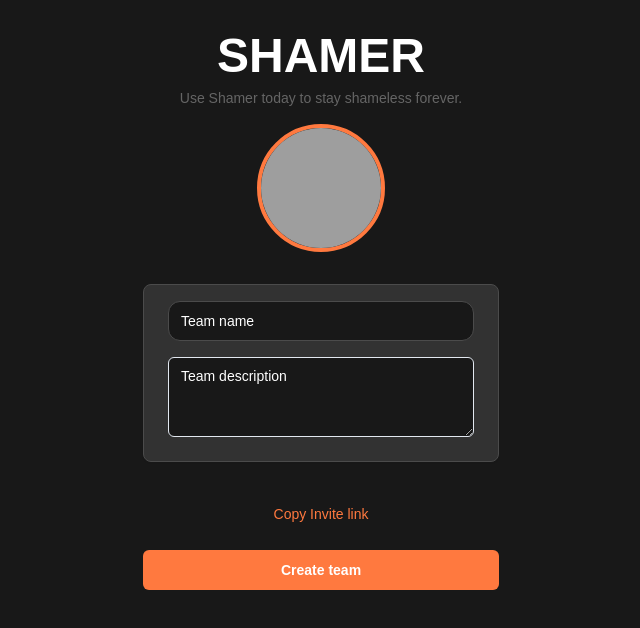
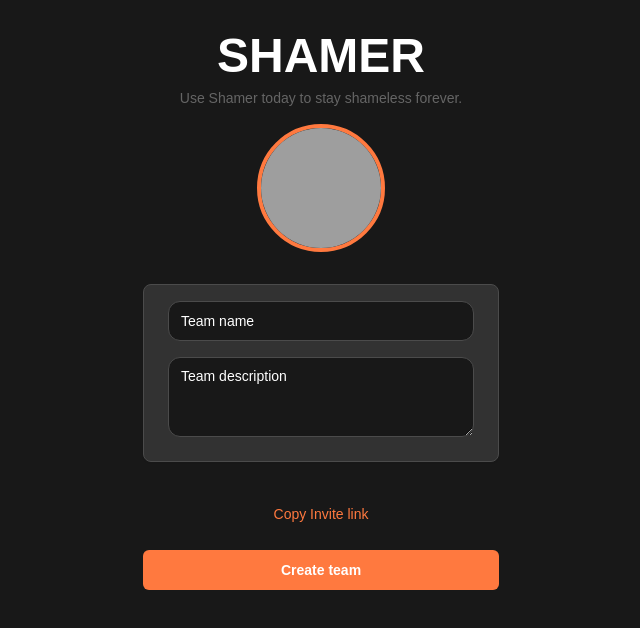
Before and after one commit to Dm-code-prog/shamer-app, a Next.js app: page /team/create in a window 1280 px wide. Shown: the top 628 px of the page, without its empty margins (319-959 px from the left). Built offline with nearby package versions, Linux system fonts and the light colour scheme; grey boxes are pictures that could not be loaded.

Commit message:
New design

```diff
--- /dev/null
+++ b/components/ui/textarea.tsx
@@ -0,0 +1,24 @@
+import * as React from 'react';
+
+import { cn } from '#/lib/utils';
+
+export interface TextareaProps
+  extends React.TextareaHTMLAttributes<HTMLTextAreaElement> {}
+
+const Textarea = React.forwardRef<HTMLTextAreaElement, TextareaProps>(
+  ({ className, ...props }, ref) => {
+    return (
+      <textarea
+        className={cn(
+          'bg-background ring-offset-background placeholder:text-muted-foreground focus-visible:ring-ring flex min-h-[80px] w-full rounded-xl border px-3 py-2 text-sm focus-visible:outline-none focus-visible:ring-2 focus-visible:ring-offset-2 disabled:cursor-not-allowed disabled:opacity-50',
+          className,
+        )}
+        ref={ref}
+        {...props}
+      />
+    );
+  },
+);
+Textarea.displayName = 'Textarea';
+
+export { Textarea };
```
